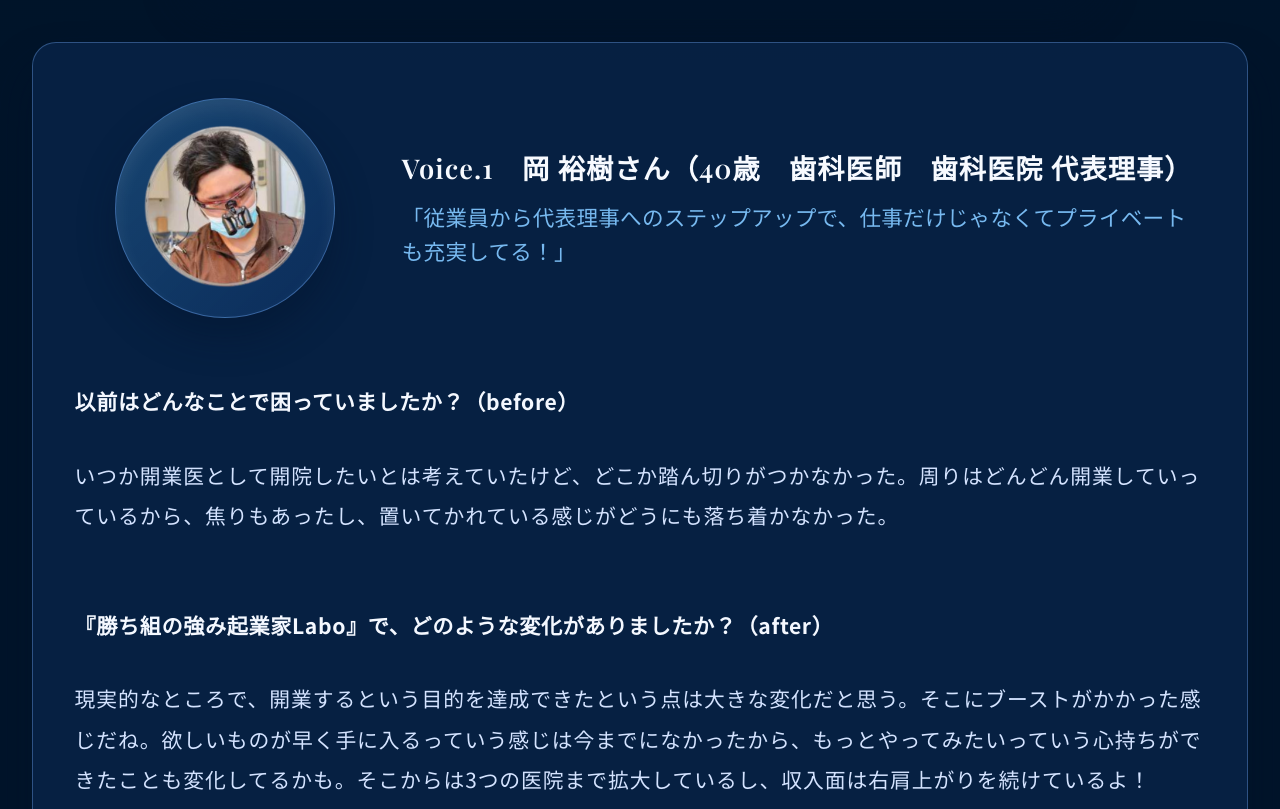
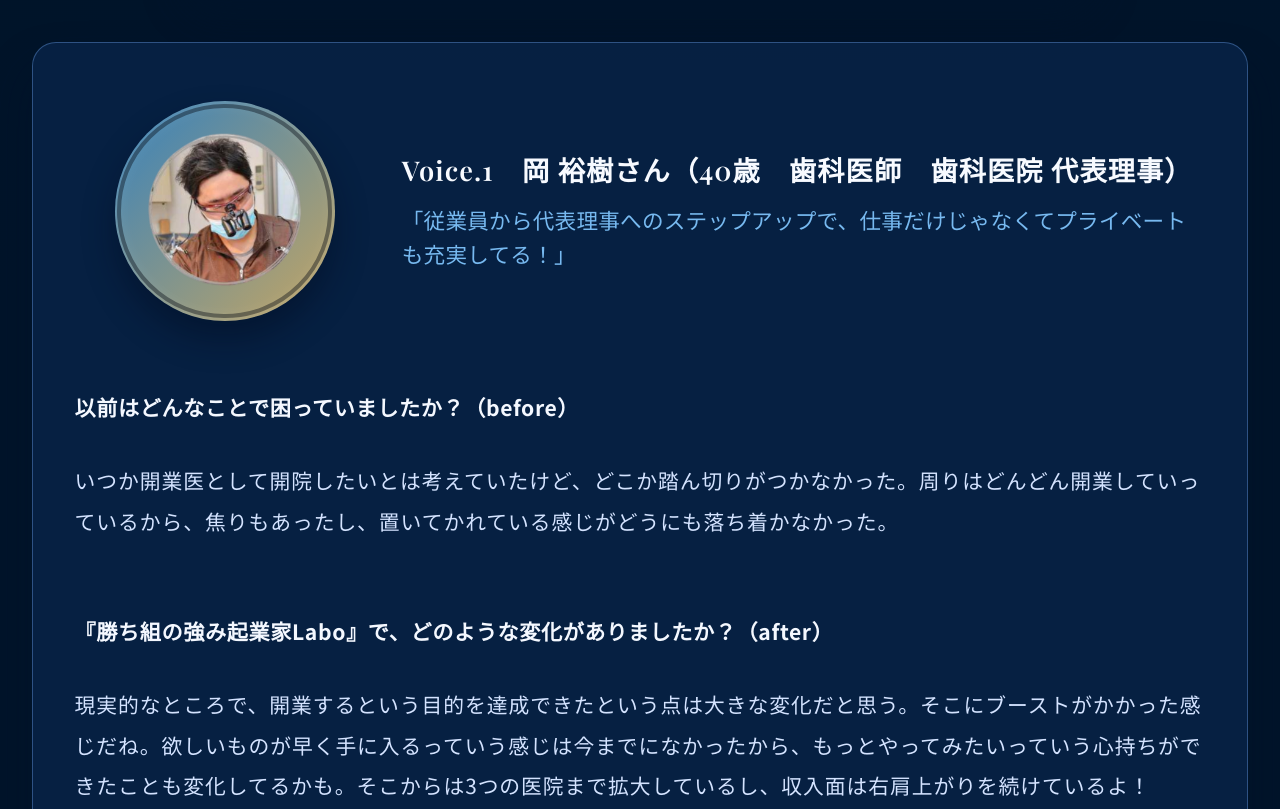
Before and after one commit to s-meiki/kobetu, a plain HTML site: page index.html in a window 1280 px wide. Shown: the part 4355-5164 px from the top of the page. Drawn offline with nearby package versions, Linux system fonts and the light colour scheme.

Commit message:
Polish voice photo frames

```diff
--- a/styles.css
+++ b/styles.css
@@ -980,17 +980,22 @@ p {
   width: clamp(150px, 18vw, 220px);
   aspect-ratio: 1 / 1;
   border-radius: 50%;
-  overflow: hidden;
-  background: linear-gradient(135deg, rgba(79, 182, 255, 0.25), rgba(12, 48, 98, 0.75));
-  border: 1px solid rgba(120, 178, 255, 0.4);
-  box-shadow: inset 0 10px 18px rgba(255, 255, 255, 0.08), 0 20px 36px rgba(2, 18, 41, 0.35);
-  display: grid;
-  place-items: center;
-  color: rgba(236, 244, 255, 0.7);
-  font-size: 0.82rem;
-  letter-spacing: 0.18em;
-  text-transform: uppercase;
+  padding: 0.18rem;
+  background: linear-gradient(135deg, rgba(79, 182, 255, 0.65), rgba(245, 199, 106, 0.8));
+  box-shadow: 0 18px 32px rgba(1, 12, 32, 0.45), inset 0 0 18px rgba(255, 255, 255, 0.15);
   justify-self: flex-start;
+  overflow: visible;
+}
+
+.voice__photo::after {
+  content: "";
+  position: absolute;
+  inset: -0.35rem;
+  border-radius: 50%;
+  background: linear-gradient(135deg, rgba(79, 182, 255, 0.2), rgba(245, 199, 106, 0.2));
+  filter: blur(18px);
+  z-index: -1;
+  opacity: 0.8;
 }
 
 .voice__photo img {
@@ -998,6 +1003,8 @@ p {
   height: 100%;
   object-fit: cover;
   display: block;
+  border-radius: 50%;
+  border: 4px solid rgba(0, 7, 16, 0.4);
 }
 
 .voice__meta h3 {
@@ -1656,6 +1663,7 @@ p {
     max-width: 180px;
     margin: 0 auto;
     aspect-ratio: 1 / 1;
+    padding: 0.12rem;
   }
 
   .voice__meta h3 {
```
